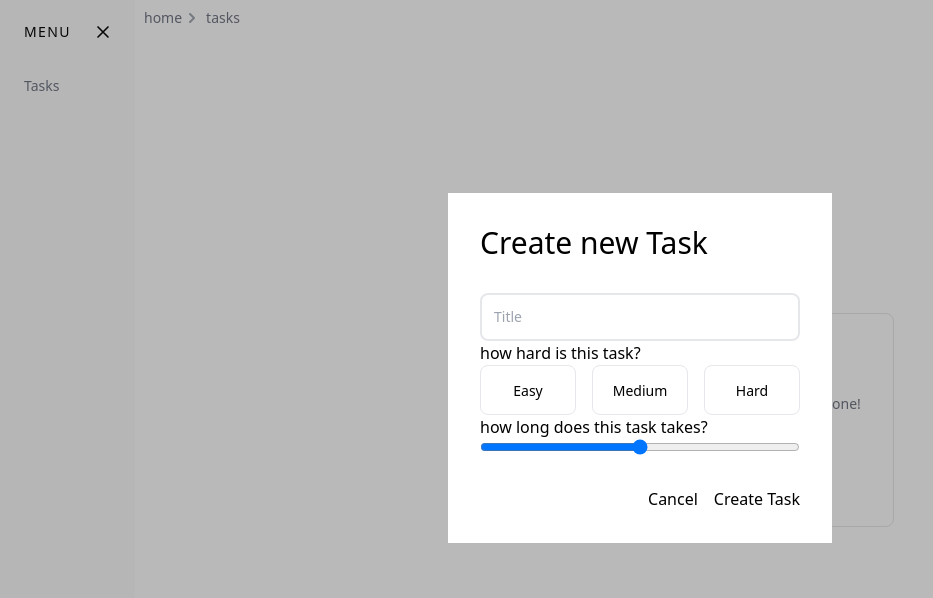
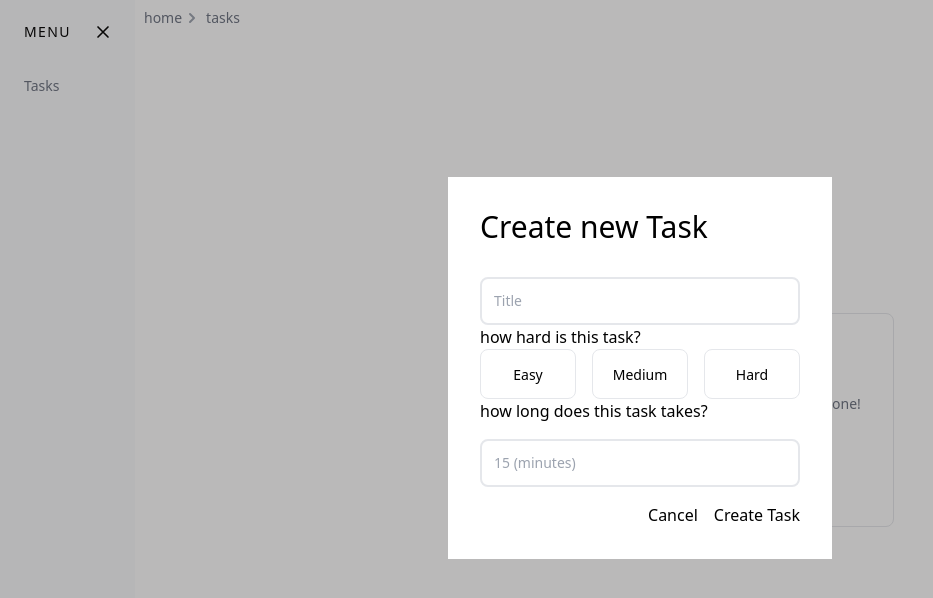
Before and after one commit to doubleorseven/tft, a Vue app: page /tasks in a window 1280 px wide. Both pictures are taken after a click on the button "Create a Task". Shown: the top 598 px of the page, without its empty margins (0-933 px from the left). Built offline with nearby package versions, Linux system fonts and the light colour scheme.

Commit message:
create task form

```diff
--- a/src/components/Tasks/CreateTask.vue
+++ b/src/components/Tasks/CreateTask.vue
@@ -1,25 +1,28 @@
 <template>
     <div>
         <div>
-        <TextInput :id="'create-task-title'" :modelValue="''"  v-model="model.title" :placeholder="'Title'" ></TextInput>
+            <TextInput :modelValue="''" v-model="model.title" :placeholder="'Title'" :label="'Title'" :required="true">
+            </TextInput>
         </div>
         <h4>how hard is this task?</h4>
         <div class="grid grid-cols-1 gap-4 text-center sm:grid-cols-3">
             <div>
-            <RadioButton :id="'HowHard.Easy'" :modelValue="HowHard.Easy" v-model="model.howHard" :name="'difficulty'"></RadioButton>
+                <RadioButton :id="'HowHard.Easy'" :modelValue="HowHard.Easy" v-model="model.howHard"
+                    :name="'difficulty'"></RadioButton>
             </div>
             <div>
-            <RadioButton :id="'HowHard.Medium'" :modelValue="HowHard.Medium" v-model="model.howHard" :name="'difficulty'"></RadioButton>
+                <RadioButton :id="'HowHard.Medium'" :modelValue="HowHard.Medium" v-model="model.howHard"
+                    :name="'difficulty'"></RadioButton>
             </div>
             <div>
-            <RadioButton :id="'HowHard.Hard'" :modelValue="HowHard.Hard" v-model="model.howHard" :name="'difficulty'"></RadioButton>
+                <RadioButton :id="'HowHard.Hard'" :modelValue="HowHard.Hard" v-model="model.howHard"
+                    :name="'difficulty'"></RadioButton>
             </div>
         </div>
-    <h4>how long does this task takes?</h4>
-    <div class="grid grid-cols-1 gap-4 text-center ">
-        <input type="range" id="HowLong" v-model="model.howLong" min="1" max="601" step="5"/>
-        <label for="HowLong">{{HowLongFullText}}</label>
-    </div>
+        <h4>how long does this task takes? {{ HowLongFullText }}</h4>
+        <NumberInput :placeholder="`15 (minutes)`" v-model="model.howLong" :modelValue="5" :min="5" :max="600" :step="5"
+            :suggestions="[5,10,20,30,60]" />
+
     </div>
 </template>
 
@@ -28,11 +31,12 @@ import { HowHard } from '@/entities/Task';
 import { reactive, computed } from 'vue';
 import RadioButton from '@/components/shared/Forms/RadioButton.vue';
 import TextInput from '@/components/shared/Forms/TextInput.vue';
+import NumberInput from '@/components/shared/Forms/NumberInput.vue';
 const props = defineProps({
     model: { type: Object, required: true },
 });
 const model = reactive(props.model);
 let HowLongFullText = computed(() => {
-    return model.howLong ?  `${model.howLong} minutes` : '';
+    return model.howLong ? `${model.howLong} minutes` : '';
 });
 </script>
--- /dev/null
+++ b/src/components/shared/Forms/NumberInput.vue
@@ -0,0 +1,28 @@
+<template>
+  <div class="grid grid-cols-1 gap-4 text-center ">
+    <label for="HowLong">{{ label }}</label>
+    <input type="number" :id="`number-input-${randomId}`" :value="modelValue" :placeholder="placeholder || ''"
+      :min="min" :max="max" :step="step" :list="suggestionsId"
+      class="w-full p-3 text-sm border-2 border-gray-200 rounded-lg"
+      @change="$emit('update:modelValue', $event.target?.value)" />
+
+
+    <datalist v-if="suggestions" :id="suggestionsId">
+      <option v-for="number in suggestions" :value="number" />
+    </datalist>
+
+  </div>
+</template>
+<script setup lang="ts">
+const props = defineProps({
+  modelValue: Number,
+  min: Number,
+  max: Number,
+  step: Number,
+  suggestions: Array,
+  label: String,
+  placeholder: String
+});
+const randomId = Math.random().toString(36).slice(2, 7);
+const suggestionsId = props.suggestions ? `suggestions-${randomId}` : '';
+</script>
--- a/src/components/shared/Forms/TextInput.vue
+++ b/src/components/shared/Forms/TextInput.vue
@@ -1,19 +1,13 @@
 <template>
-<label class="sr-only" for="title">Title</label>
-<input
-    class="w-full p-3 text-sm border-2 border-gray-200 rounded-lg"
-    :placeholder="placeholder || ''"
-    type="text"
-    :value="modelValue"
-    :id="id"
-    @change="$emit('update:modelValue', $event.target?.value)" />
+  <label class="sr-only" for="title">{{ label }}</label>
+  <input class="w-full p-3 text-sm border-2 border-gray-200 rounded-lg" :placeholder="placeholder || ''" type="text"
+    :value="modelValue" :id="`text-input-${randomId}`" @change="$emit('update:modelValue', $event.target?.value)" />
 </template>
 <script setup lang="ts">
 defineProps({
-  id: {type: String, required: true },
-  modelValue: {type: String, required: true },
-  text: {type: String, required: false },
+  modelValue: { type: String, required: true },
+  label: String,
   placeholder: String
 });
-
+const randomId = Math.random().toString(36).slice(2, 7);
 </script>
```
Lines whose indentation alone changed are shown as unchanged.
